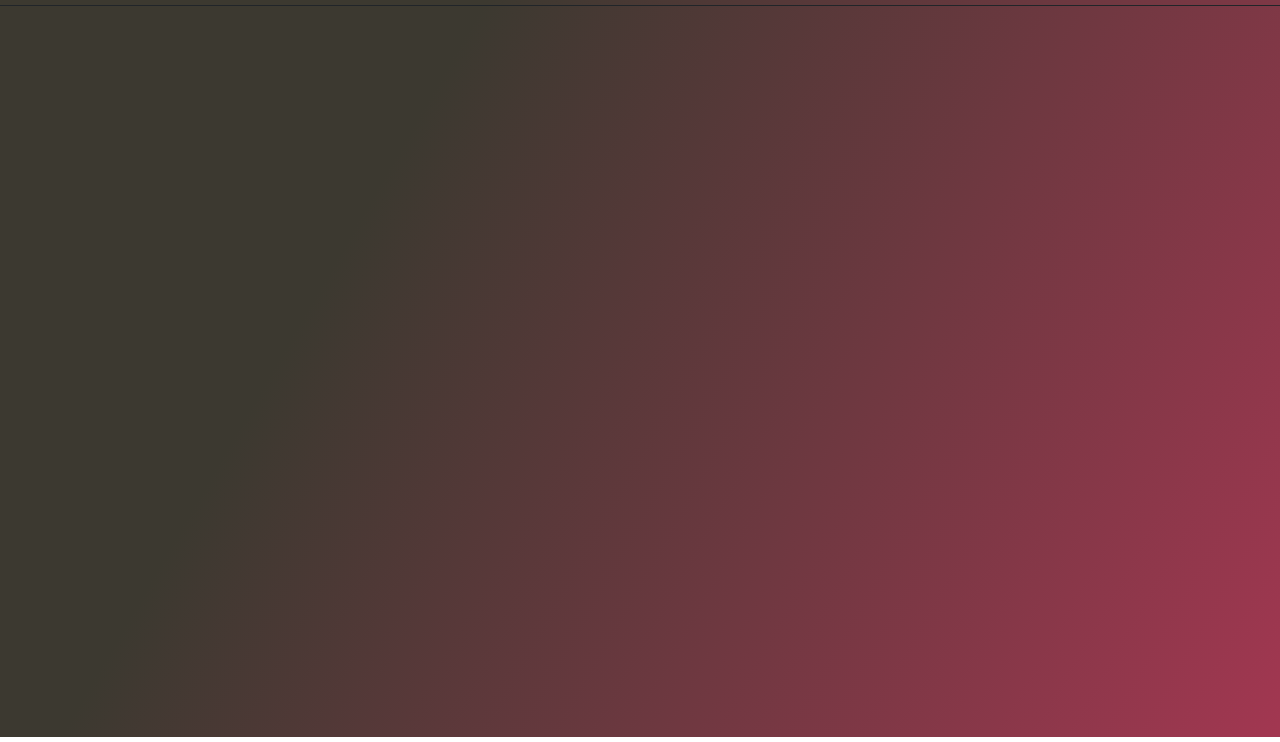
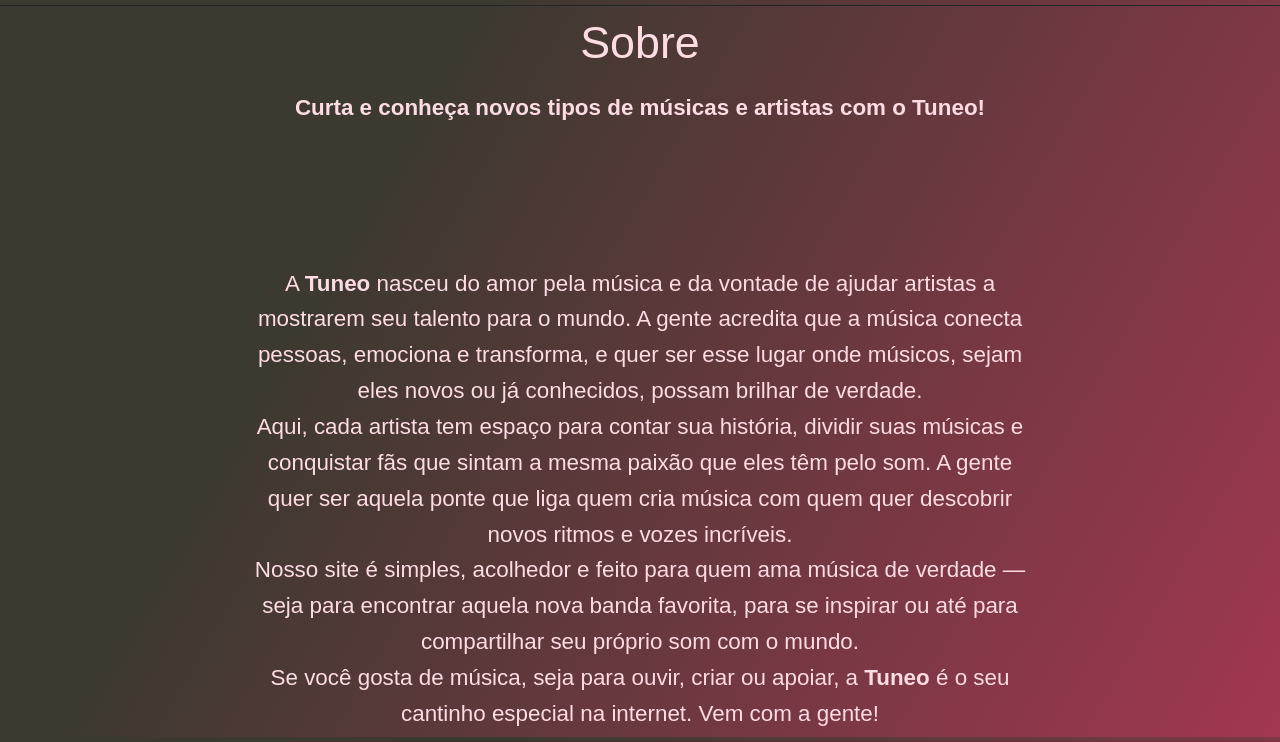
Before and after one commit to FRONTENDTEAM-WEBSITE/frontendteam-website.github.io, a plain HTML site: page black-pages/about.html in a window 1280 px wide. Shown: the part 63-805 px from the top of the page. Drawn offline with nearby package versions, Linux system fonts and the light colour scheme; a web font is replaced by a local one.

Commit message:
Update about.html
sobre com a cor alterada

```diff
--- a/black-pages/about.html
+++ b/black-pages/about.html
@@ -47,9 +47,7 @@
 
   <nav class="navbar navbar-expand-lg navbar-light border-bottom border-dark px-5" id="navbar">
     <div class="d-flex align-items-center">
-      <a href="../white-pages/about.html">
         <img src="../IMAGES/blacklogo.png" alt="siteLogo" class="me-2" id="navbarLogo">
-      </a>
       <a class="navbar-brand fs-3" href="index.html" id="navTitle">Tuneo</a>
     </div>
 
@@ -76,6 +74,74 @@
 
   <!--  Aqui entra os elementos do corpo, como { CARDS } e { FORMS } (Hian, Daniel, Tiago, Wellington e todos disponiveis)  -->
 
+  <head>
+    <meta charset="UTF-8">
+        <title>Sobre - Tuneo</title>
+            <style>
+                body {
+                   margin: 0px;
+                    padding: 0px;
+                    text-align: center;
+                    color: #FFDBE4;
+                    font-family: Arial, sans-serif;
+                    }
+
+                main {
+                     padding: 10px;
+                     max-width: 800px;
+                     margin: 0 auto;
+
+                   }
+
+                h1 {
+                    font-size: 2.8em;
+                    margin-bottom: 0px;
+                    }
+
+                p {     text-align: center;
+                        font-size: 1.4em;
+                        line-height: 1.6em;
+                        margin-bottom: 0px;
+                 }
+                  h2 {
+                        font-size: 1.4em;
+                        line-height: 1.6em;
+                        margin-bottom: 120px;
+                        padding: 20px;
+
+                      }
+
+                strong {
+                          font-weight: bold;
+                       }
+                  </style>
+              </head>
+         <body>
+
+ <main>
+       <h1>Sobre</h1>
+       <h2><strong>Curta e conheça novos tipos de músicas e artistas com o Tuneo!</strong></h2>
+
+       <div>
+           <p>
+               A <strong>Tuneo</strong> nasceu do amor pela música e da vontade de ajudar artistas a mostrarem seu talento para o mundo. A gente acredita que a música conecta pessoas, emociona e transforma, e quer ser esse lugar onde músicos, sejam eles novos ou já conhecidos, possam brilhar de verdade.
+           </p>
+
+           <p>
+               Aqui, cada artista tem espaço para contar sua história, dividir suas músicas e conquistar fãs que sintam a mesma paixão que eles têm pelo som. A gente quer ser aquela ponte que liga quem cria música com quem quer descobrir novos ritmos e vozes incríveis.
+           </p>
+
+           <p>
+               Nosso site é simples, acolhedor e feito para quem ama música de verdade — seja para encontrar aquela nova banda favorita, para se inspirar ou até para compartilhar seu próprio som com o mundo.
+           </p>
+
+           <p>
+               Se você gosta de música, seja para ouvir, criar ou apoiar, a <strong>Tuneo</strong> é o seu cantinho especial na internet. Vem com a gente!
+           </p>
+       </div>
+    </main>
+
+
 
 
 
```
